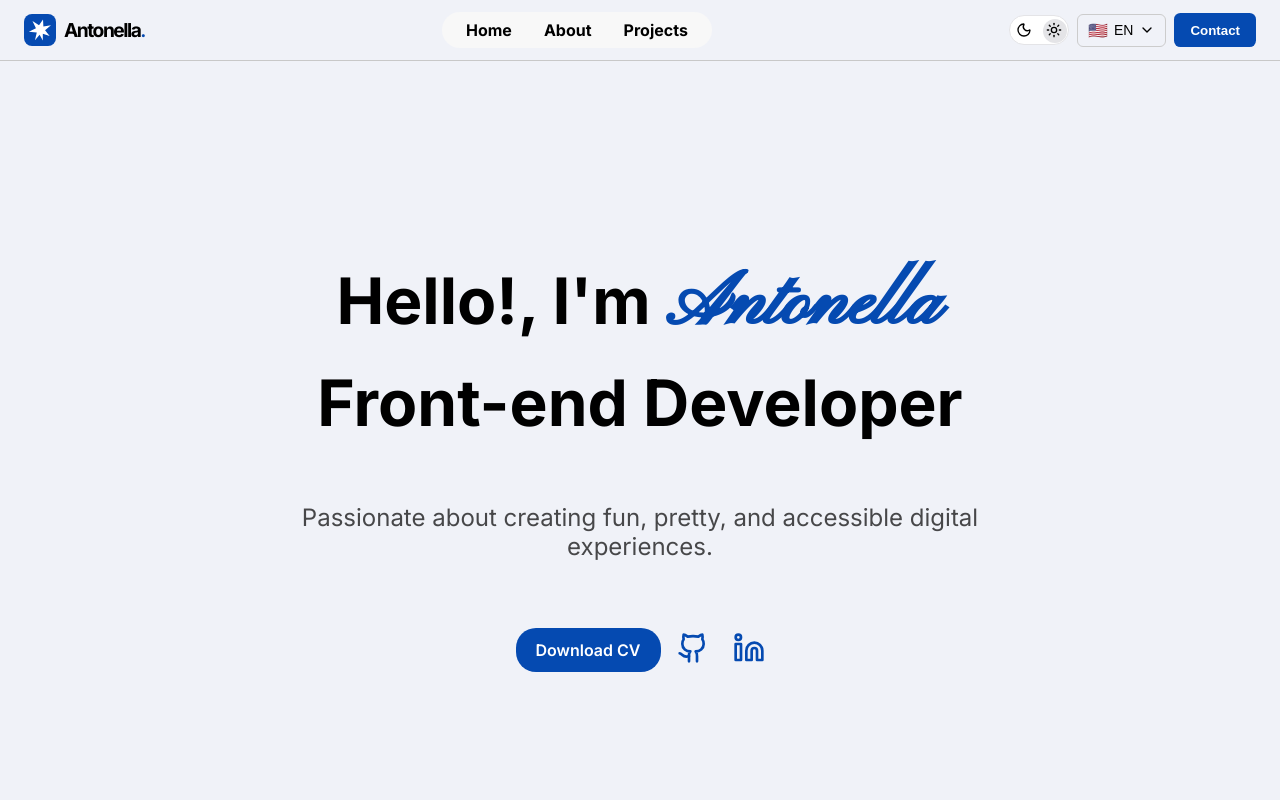
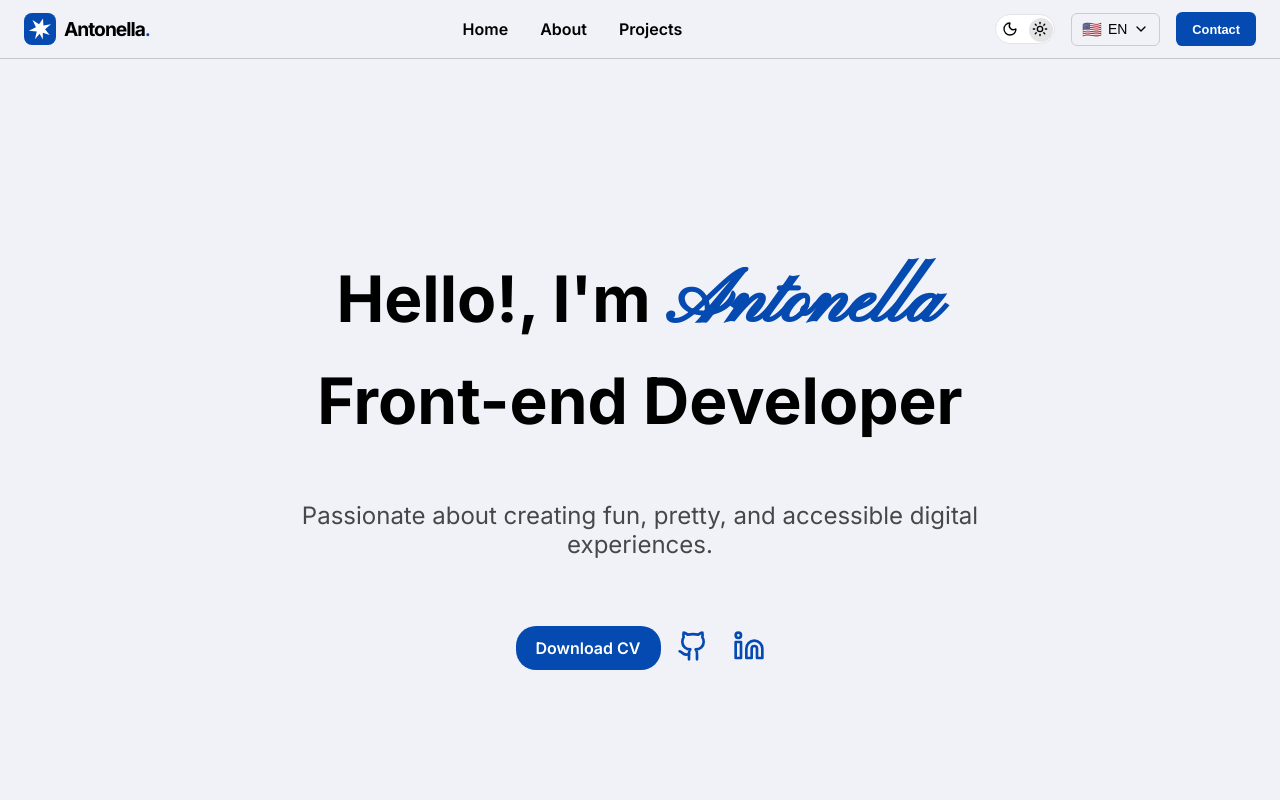
Before and after one commit to toancita/portfolio, a Next.js app: page / in a window 1280 px wide. Shown: the top 800 px of the page. Built offline with nearby package versions, Linux system fonts and the light colour scheme.

Commit message:
Style: enhance typography and hover effects in various components

```diff
--- a/src/app/components/aboutSection/about.module.css
+++ b/src/app/components/aboutSection/about.module.css
@@ -20,9 +20,10 @@
 .leftContent p {
   font-size: 1.1rem;
   line-height: 1.8rem;
+  font-weight: 400;
 }
 
-.leftContent strong {
+.leftContent strong:nth-of-type(2) {
   color: var(--primary);
 }
 
@@ -41,6 +42,11 @@
   display: block;
   max-width: 100%;
   height: auto;
+  transition: transform 0.3s ease;
+}
+
+.square img:hover {
+  transform: scale(1.02);
 }
 
 @media (max-width: 1024px) {
--- a/src/app/components/navigationBar/navBar.jsx
+++ b/src/app/components/navigationBar/navBar.jsx
@@ -12,11 +12,10 @@ export default function NavBar() {
   return (
     <>
       <nav className={styles.nav}>
-
         <div className={styles.left}>
           <img src="/images/logo.svg" alt="Logo" className={styles.logo} />
           <span className={styles.brand}>
-            <strong>Antonella</strong><span className={styles.dot}>.</span>
+            <strong href="#home">Antonella</strong><span className={styles.dot}>.</span>
           </span>
         </div>
 
--- a/src/app/components/navigationBar/navBar.module.css
+++ b/src/app/components/navigationBar/navBar.module.css
@@ -23,7 +23,7 @@
 .brand {
   font-size: 1.2rem;
   font-weight: 600;
-  letter-spacing: -1.5px;
+  letter-spacing: -1px;
 }
 
 .dot {
@@ -33,44 +33,50 @@
 .center {
   display: flex;
   gap: 2rem;
-  background-color: var(--secondary-bg);
-  padding: 0.5rem 1.5rem;
-  border-radius: 2rem;
 }
 
 .link {
-  font-weight: bold;
+  font-weight: 600;
   color: var(--text-color);
   text-decoration: none;
+  position: relative;
 }
 
-.link:hover {
-  text-decoration: underline;
+.link::after {
+  transition: width 0.3s ease;
+  content: '';
+  position: absolute;
+  bottom: -5px;
+  left: 0;
+  width: 0;
+  height: 2px;
+  background-color: var(--primary);
+}
+
+.link:hover::after {
+  width: 100%;
 }
 
 .right {
   display: flex;
   align-items: center;
-  gap: 0.5rem;
-}
-
-.iconButton {
-  background: transparent;
-  border: 1px solid var(--text-color);
-  color: var(--text-color);
-  padding: 0.4rem 0.6rem;
-  border-radius: 0.4rem;
-  cursor: pointer;
+  gap: 16px;
 }
 
 .contactButton {
   background-color: var(--primary);
   color: white;
   border: none;
+  font-size: 0.8rem;
   padding: 0.6rem 1rem;
   border-radius: 0.4rem;
   font-weight: bold;
   cursor: pointer;
+  transition: background-color 0.3s ease;
+}
+
+.contactButton:hover {
+  background-color: var(--primary-hover);
 }
 
 .mobileOnly {
--- a/src/app/components/selectBtn/selectBtn.module.css
+++ b/src/app/components/selectBtn/selectBtn.module.css
@@ -13,6 +13,7 @@
   align-items: center;
   gap: 6px;
   cursor: pointer;
+  color: var(--font-body);
 }
 
 .flag {
@@ -27,7 +28,7 @@
   position: absolute;
   top: 110%;
   right: 0;
-  background: white;
+  background: var(--secondary-bg);
   border: 1px solid #ddd;
   border-radius: 6px;
   box-shadow: 0 2px 6px rgba(0,0,0,0.1);
@@ -47,5 +48,5 @@
 }
 
 .dropdown li:hover {
-  background-color: #f0f0f0;
+  background-color: var(--bg-color);
 }
--- a/src/app/globals.css
+++ b/src/app/globals.css
@@ -18,6 +18,7 @@
 
   --text-color: #000000;
   --primary: #054AB1;
+  --primary-hover: #04347b;
   --border-color: #C8C8C8;
 
   --font-body: 'Inter', sans-serif;
@@ -28,6 +29,8 @@ body.dark {
   --bg-color: #1B1D32;
   --text-color: #ffffff;
   --primary: #81B3FF;
+  --primary-hover: #5e9af4;
+  --secondary-bg: #141524;
 }
 
 body {
```
